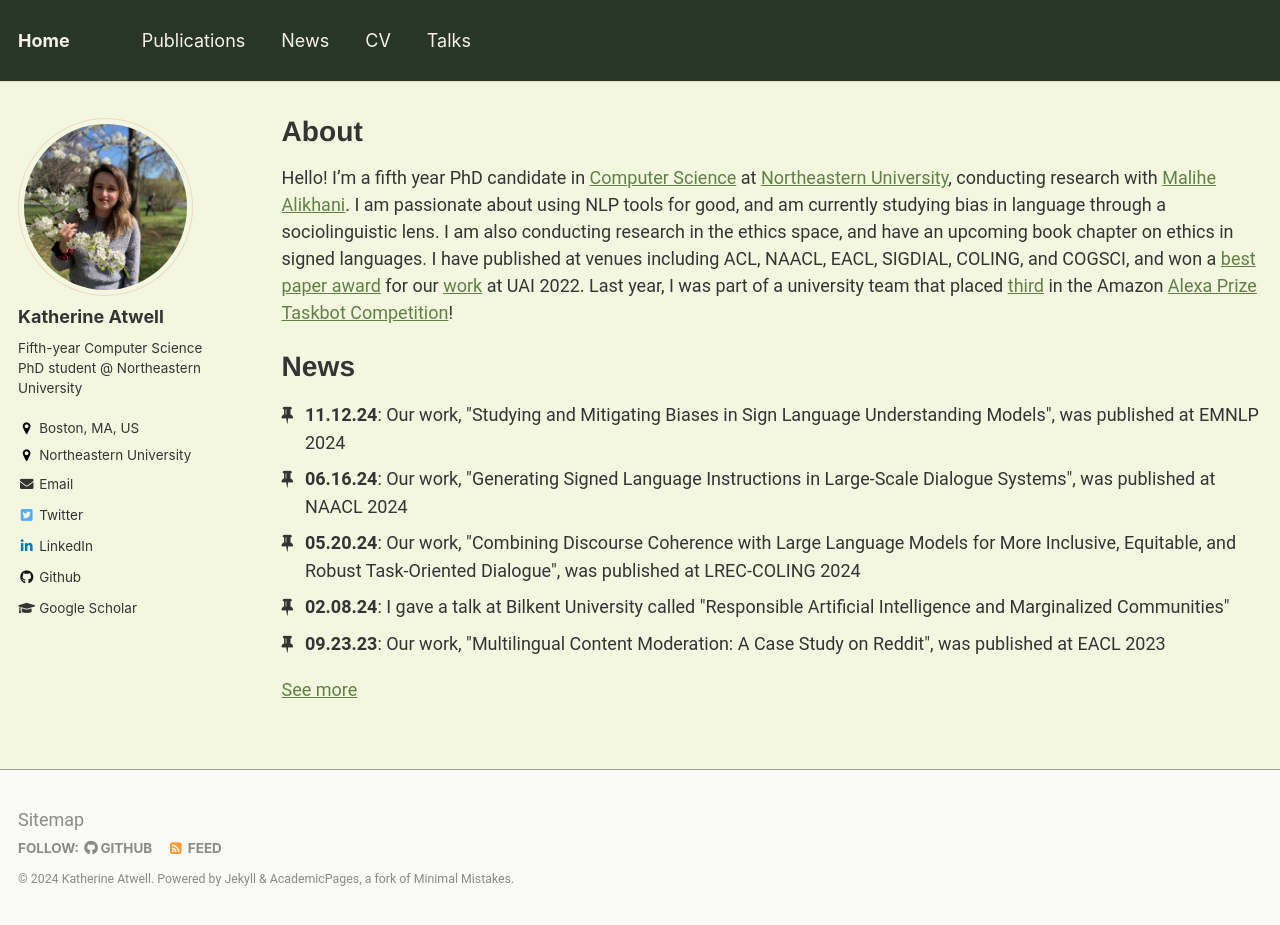
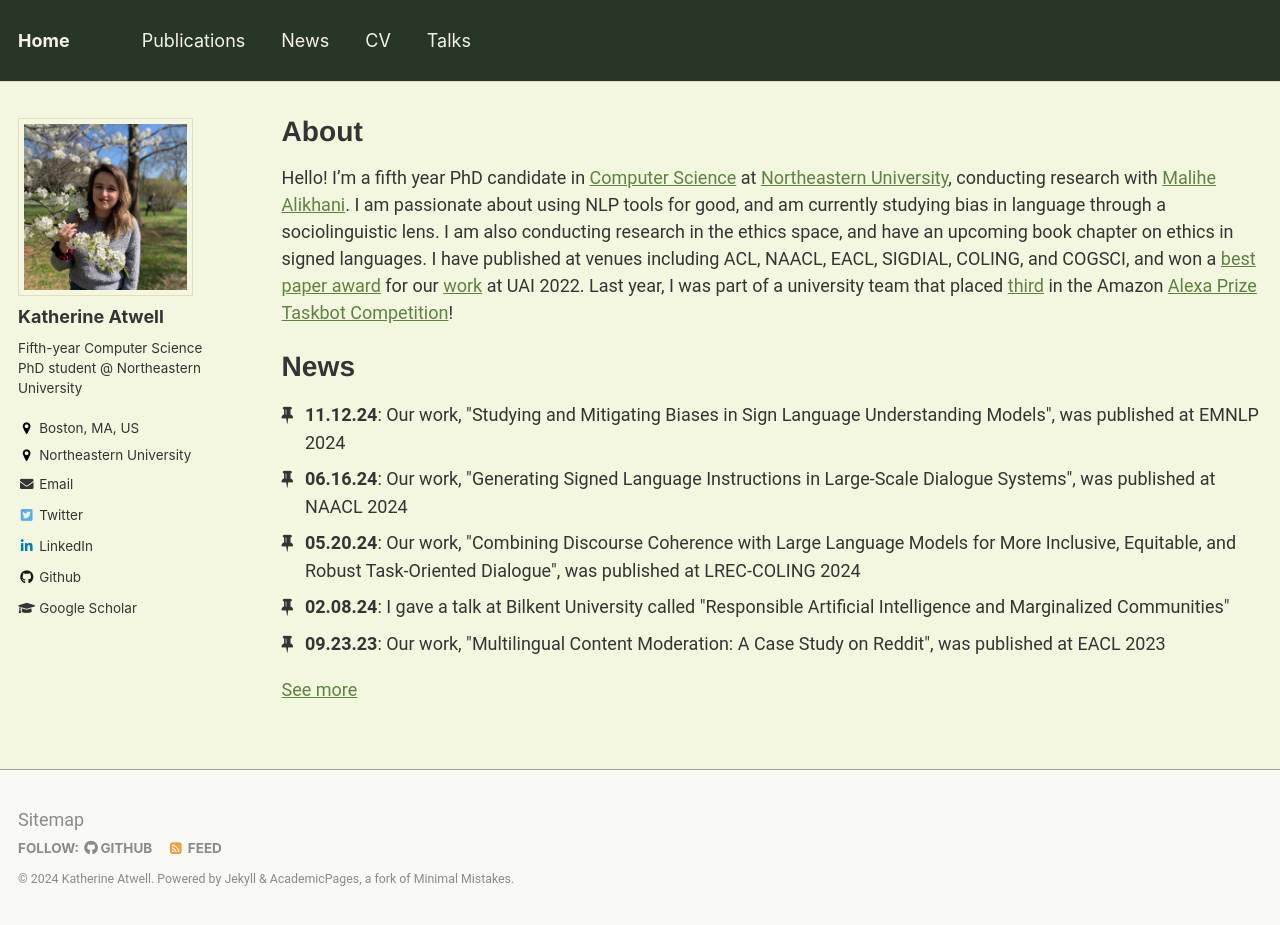
Before and after one commit to katherine-atwell/katherine-atwell.github.io, a Jekyll site: the page built from _pages/about.md, in a window 1280 px wide and 925 px high. Built offline with Jekyll 4.4.1, drawn with Linux system fonts in a browser that asks for light colours; nearby versions of some CDN libraries.

Commit message:
change avatar

```diff
--- a/_sass/_sidebar.scss
+++ b/_sass/_sidebar.scss
@@ -72,9 +72,9 @@
 .author__avatar {
   display: table-cell;
   vertical-align: top;
-  width: 36px;
+  width: 40px;
   // set width only, for non-square avatars
-  height: 36px;
+  height: 40px;
 
   @include breakpoint($large) {
     display: block;
@@ -84,7 +84,7 @@
 
   img {
     max-width: 175px;
-    border-radius: 50%;
+    border-radius: 0%;
 
     @include breakpoint($large) {
       padding: 5px;
```
